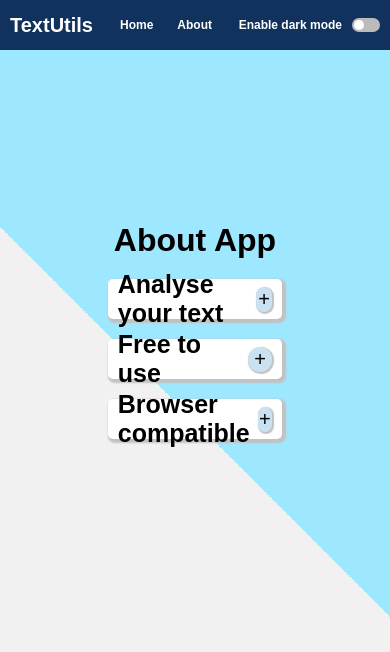
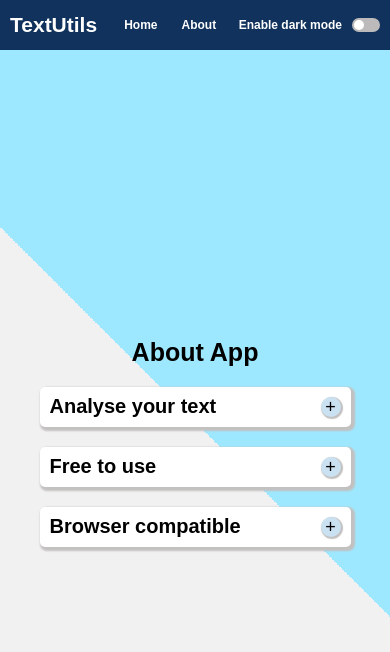
Before and after one commit to asadraiyan/react-textutils, a React (Create React App) app: page /About in a window 390 px wide. Shown: the top 652 px of the page. Built offline with nearby package versions, Linux system fonts and the light colour scheme; a web font is replaced by a local one.

Commit message:
made about page responsive

```diff
--- a/src/App.css
+++ b/src/App.css
@@ -153,7 +153,7 @@ input:checked+.slider::before {
 
 @media only screen and (max-width:445px) {
   .logo {
-    font-size: 20px;
+    font-size: 21px;
   }
 
   .navLink a {
--- a/src/components/About.js
+++ b/src/components/About.js
@@ -18,8 +18,8 @@ export default function About({ mode }) {
         <h1 className="about" >About App</h1>
         <div className="item">
           <div className="boxes" style={mode === "light" ? lightBack : DarkBack}>
-            <h2 className="heading">Analyse your text</h2>
-            <button className="up-down" onClick={() => { setShow(!show) }}>{show ? "-" : "+"}</button>
+            <h2 className="headings">Analyse your text</h2>
+            <button className="up-down" onClick={() => { setShow(!show) }} >{show ? "-" : "+"}</button>
           </div>
           {
             show && <p className="content" style={mode === "light" ? lightBack : DarkBack}>
@@ -30,7 +30,7 @@ export default function About({ mode }) {
         </div>
         <div className="item">
           <div className="boxes" style={mode === "light" ? lightBack : DarkBack}>
-            <h2 className="heading">Free to use</h2>
+            <h2 className="headings">Free to use</h2>
             <button className="up-down" onClick={() => { setShow(!show) }}>{show ? "-" : "+"}</button>
           </div>
           {
@@ -42,7 +42,7 @@ export default function About({ mode }) {
         </div>
         <div className="item">
           <div className="boxes" style={mode === "light" ? lightBack : DarkBack}>
-            <h2 className="heading">Browser compatible</h2>
+            <h2 className="headings">Browser compatible</h2>
             <button className="up-down" onClick={() => { setShow(!show) }}>{show ? "-" : "+"}</button>
           </div>
           {
--- a/src/styles/About.css
+++ b/src/styles/About.css
@@ -13,12 +13,11 @@
 
 .accordion {
     /* border: 2px solid red; */
-    width: 55%;
-    height: 450px;
-    /* background-color: powderblue; */
+    width: 65%;
+    height: 500px;
     display: flex;
     flex-direction: column;
-    /* justify-content: center; */
+    justify-content: center;
     font-family: 'Laila', sans-serif;
 
 }
@@ -30,7 +29,6 @@
 
 .item {
 
-    /* margin-bottom: 3px; */
     padding: 10px 20px;
 
 }
@@ -49,7 +47,7 @@
 
 }
 
-.heading {
+.headings {
     font-size: 25px;
 }
 
@@ -83,9 +81,51 @@
     font-weight: 600;
 }
 
-@media only screen and (max-width:1000px) {
-    .content {
-        height: 110px;
+@media only screen and (max-width:1200px) {
+
+    .accordion {
+        width: 90%;
     }
 
+
 }
+
+@media only screen and (max-width:750px) {
+    .content {
+        height: 120px;
+    }
+
+    .accordion {
+        height: 650px;
+    }
+}
+
+@media only screen and (max-width:600px) {
+    .content {
+        height: 150px;
+    }
+
+    .accordion {
+        height: 725px;
+    }
+}
+
+@media only screen and (max-width:500px) {
+    .content {
+        font-size: 14px;
+    }
+
+    .headings {
+        font-size: 20px;
+    }
+
+    .about {
+        font-size: 25px;
+    }
+
+    .up-down {
+        width: 20px;
+        height: 20px;
+        font-size: 18px;
+    }
+}
```
